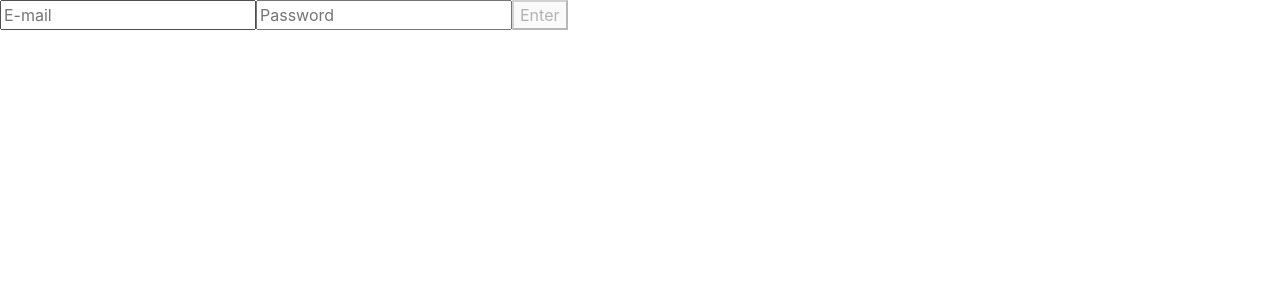
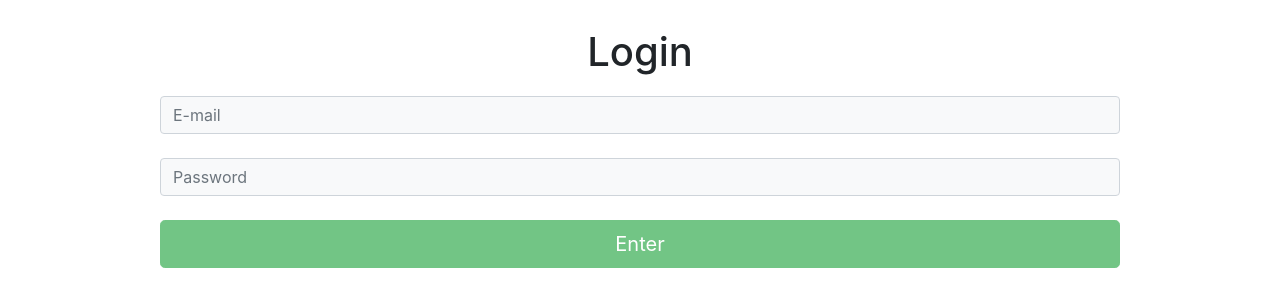
Before and after one commit to victorhsms/recipes-app, a React (Create React App) app: page / in a window 1280 px wide. Shown: the top 306 px of the page. Built offline with nearby package versions, Linux system fonts and the light colour scheme.

Commit message:
Layout do LOgin finalizado

```diff
--- a/src/pages/Login.js
+++ b/src/pages/Login.js
@@ -17,22 +17,33 @@ function Login({ history }) {
   };
 
   return (
-    <form onSubmit={ handleSubmit }>
+    <form
+      onSubmit={ handleSubmit }
+      className="d-flex flex-column gap-4 w-75 m-auto"
+    >
+      <h1
+        className="text-center py-1 mt-4 mb-3"
+      >
+        Login
+      </h1>
       <input
         type="email"
         placeholder="E-mail"
         data-testid="email-input"
+        className="form-control bg-light"
         onChange={ ({ target }) => setEmail(target.value) }
       />
       <input
         type="password"
         placeholder="Password"
         data-testid="password-input"
+        className="form-control bg-light my-4"
         onChange={ ({ target }) => setPassword(target.value) }
       />
       <button
         type="submit"
         data-testid="login-submit-btn"
+        className="btn btn-lg btn-success p-2"
         disabled={ !validateEmail(email) || password.length < MIN_PASSWORD_LENGTH }
       >
         Enter
```
